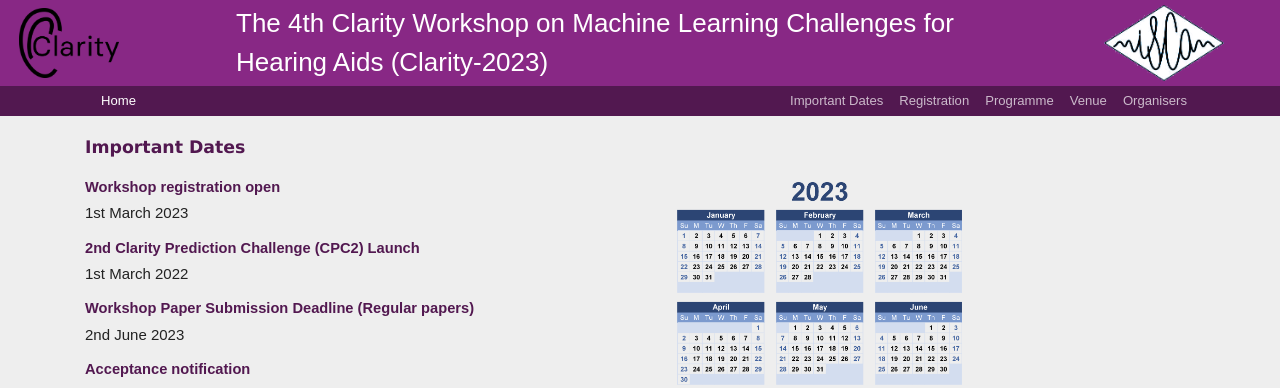
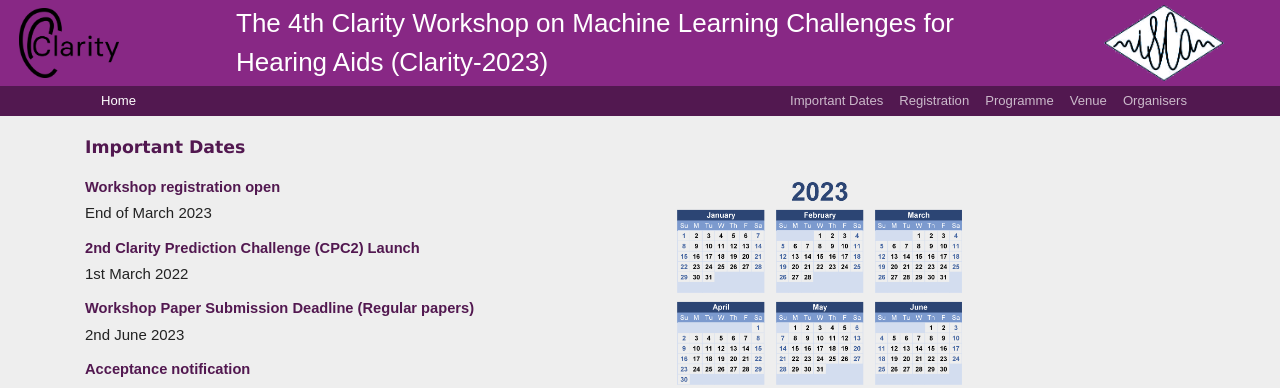
Before and after one commit to claritychallenge/clarity2023-workshop, a Jekyll site: the page built from dates.md, in a window 1280 px wide. Shown: the top 388 px of the page. Built offline with Jekyll 4.4.1, drawn with Linux system fonts in a browser that asks for light colours.

Commit message:
Fixed registration opening date

```diff
--- a/dates.md
+++ b/dates.md
@@ -7,7 +7,7 @@ title: Important Dates
  <div class="col-md-6">
 
     <h2>Workshop registration open</h2>
-        1st March 2023
+        End of March 2023
 
     <h2>2nd Clarity Prediction Challenge (CPC2) Launch</h2>
         1st March 2022
```
